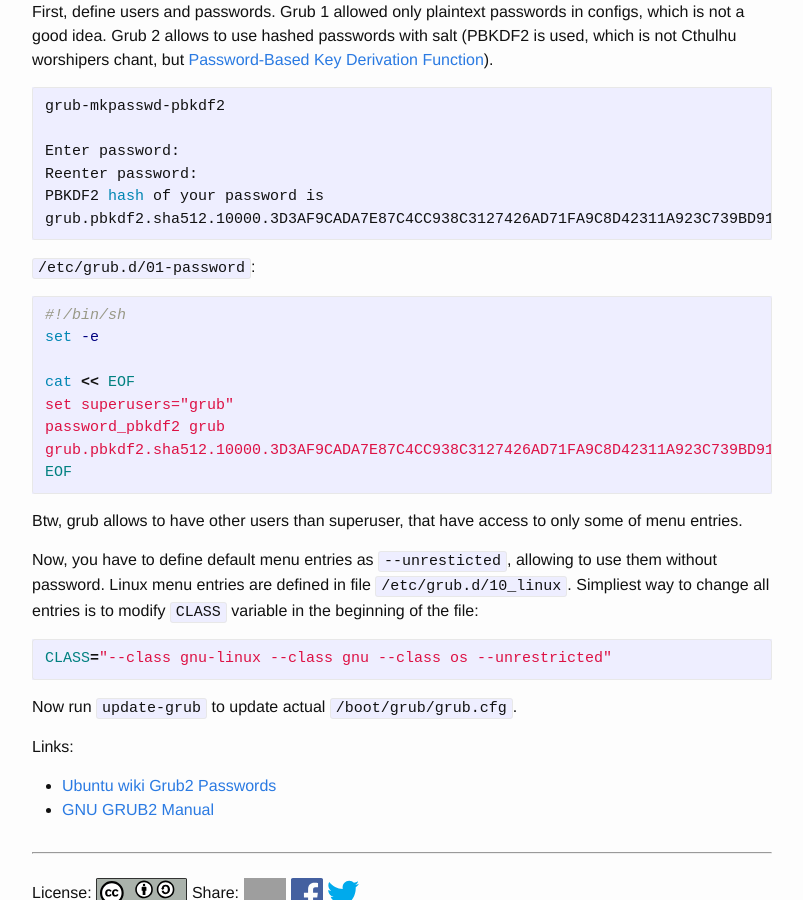
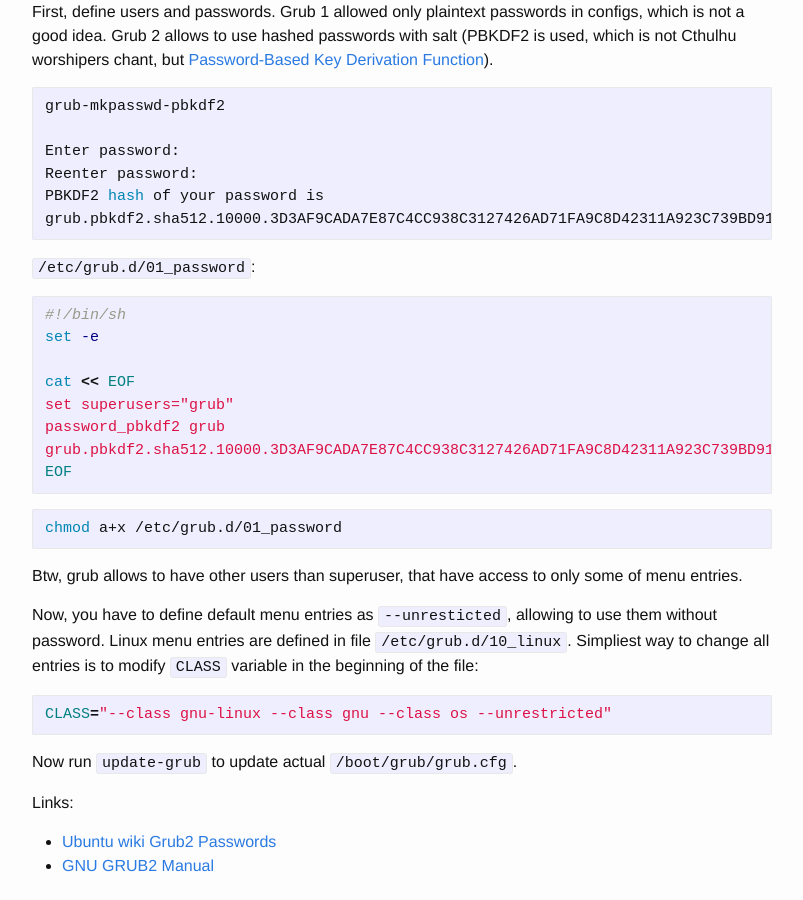
Before and after one commit to selivan/selivan.github.io, a Jekyll site: the page built from _posts/2017-12-21-grub2-password-for-all-but-default-menu-entries.md, in a window 1280 px wide and 900 px high, scrolled down 455 px. Shown: the whole window, without its empty margins (238-1041 px from the left). Built offline with Jekyll 4.4.1, drawn with Linux system fonts in a browser that asks for light colours; comment, search, counter and statistics services are not loaded; grey boxes are pictures that could not be loaded.

Commit message:
small fix

````diff
--- a/_posts/2017-12-21-grub2-password-for-all-but-default-menu-entries.md
+++ b/_posts/2017-12-21-grub2-password-for-all-but-default-menu-entries.md
@@ -20,7 +20,7 @@ Reenter password:
 PBKDF2 hash of your password is grub.pbkdf2.sha512.10000.3D3AF9CADA7E87C4CC938C3127426AD71FA9C8D42311A923C739BD91B0EFFEE4488B71505C5C306282D94F1AA84801D231CAF53D2667621D3D2D6ACC728F2F40.51225B857D268B024BC0696D8B7D04BB94A2E0C26D495324780CD84B5FB55BA4EF7A1BFF452E76052DAC5FA9B8AD92A74FB38BD873845F223167B4687F35EC0A
 ```
 
-`/etc/grub.d/01-password`:
+`/etc/grub.d/01_password`:
 
 ```bash
 #!/bin/sh
@@ -30,6 +30,10 @@ cat << EOF
 set superusers="grub"
 password_pbkdf2 grub grub.pbkdf2.sha512.10000.3D3AF9CADA7E87C4CC938C3127426AD71FA9C8D42311A923C739BD91B0EFFEE4488B71505C5C306282D94F1AA84801D231CAF53D2667621D3D2D6ACC728F2F40.51225B857D268B024BC0696D8B7D04BB94A2E0C26D495324780CD84B5FB55BA4EF7A1BFF452E76052DAC5FA9B8AD92A74FB38BD873845F223167B4687F35EC0A
 EOF
+```
+
+```bash
+chmod a+x /etc/grub.d/01_password
 ```
 
 Btw, grub allows to have other users than superuser, that have access to only some of menu entries.
````
